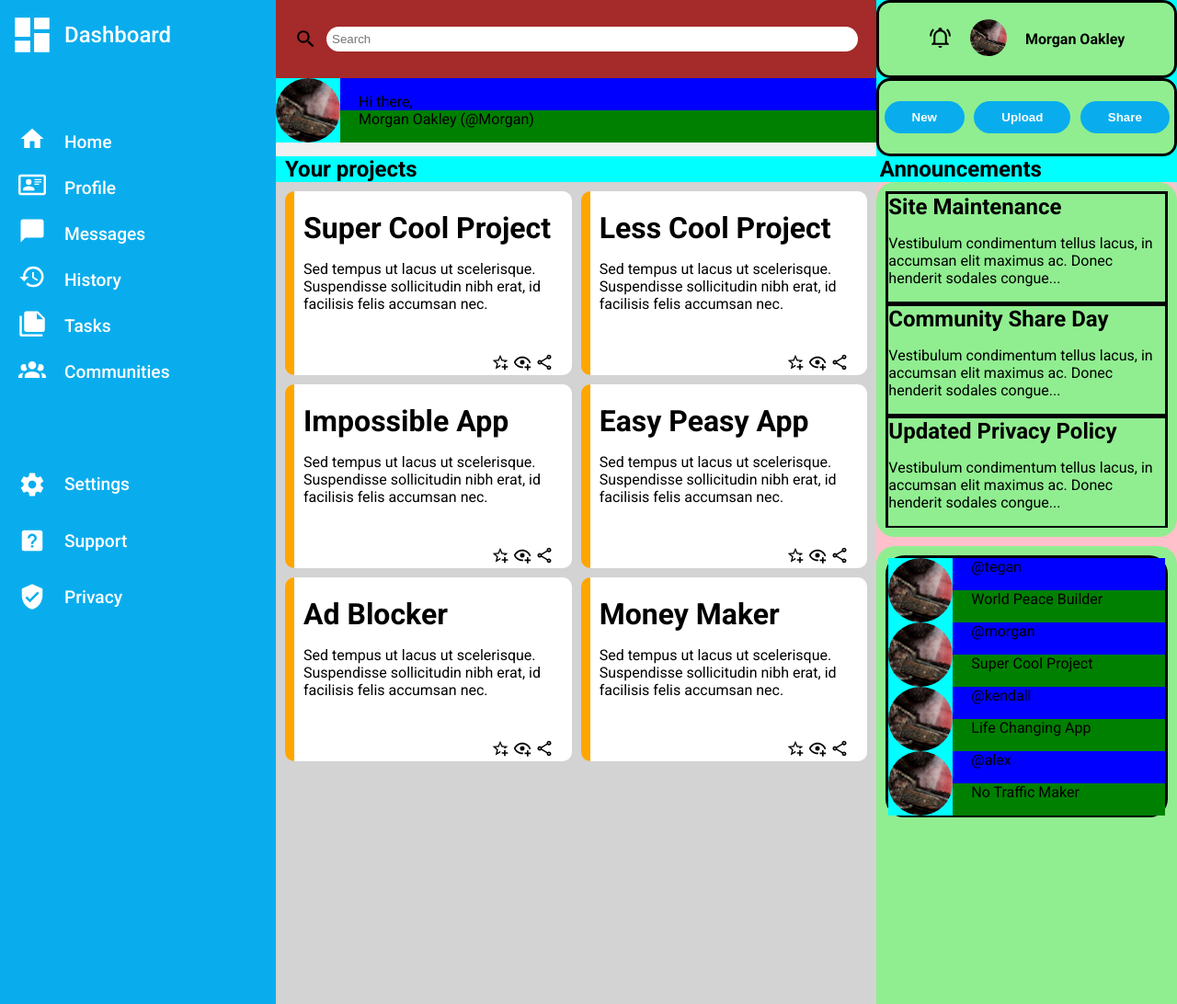
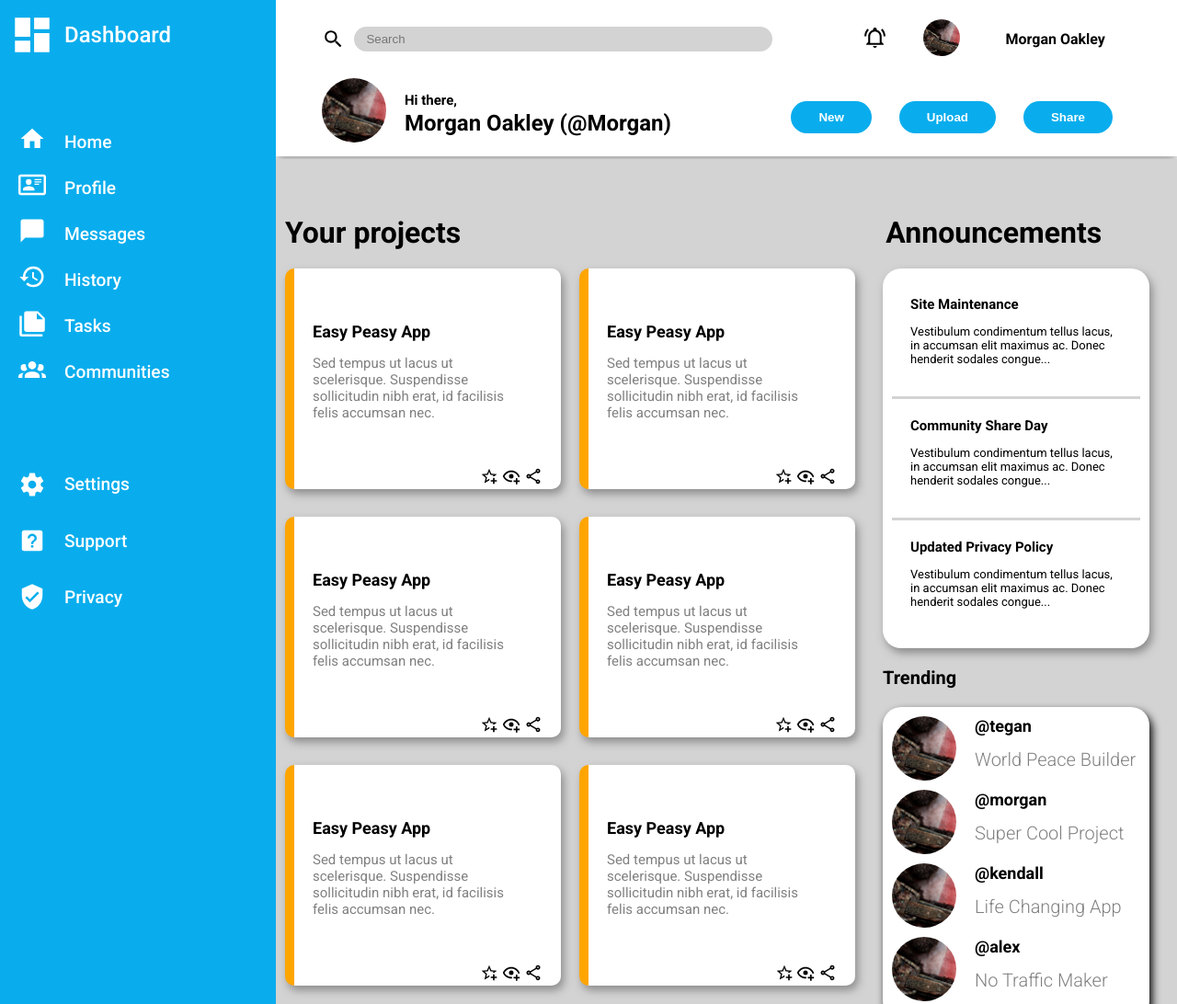
Before and after one commit to GamercoderX/odin-Project-Admin-Dashboard, a plain HTML site: page index.html in a window 1280 px wide. Shown: the top 1092 px of the page at 92% size. Drawn offline with Linux system fonts and the light colour scheme.

Commit message:
Finished

```diff
--- a/index.html
+++ b/index.html
@@ -16,11 +16,11 @@
         <div class="header">
 
             <div class="left-side">
-                <div class="search-box" style="background-color: brown;"><img class="spyglass" src="icons/search.svg" alt=""><input class="search-bar" type="text" placeholder="Search"></div>
-                <div class="a-profile">
+                <div class="search-box"><img class="spyglass" src="icons/search.svg" alt=""><input class="search-bar" type="text" placeholder="  Search"></div>
+                <div class="a-profile fifty">
                     <div class="one"><img class="kratos-p" src="icons/kratos.jpeg" alt=""></div>
                     <div class="two"><p>Hi there,</p> </div>
-                    <div class="drei">Morgan Oakley (@Morgan)</div>
+                    <div class="drei topp">Morgan Oakley (@Morgan)</div>
 
                 </div>
         </div>
@@ -57,60 +57,60 @@
         </div>
         <div class="main-content">
             <div class="headings">
-                <h2 class="hh1">Your projects</h2>
-                <h2 class="hh2">Announcements</h2>
+                <h1 class="hh1">Your projects</h1>
+                <h1 class="hh2">Announcements</h1>
             </div>
             <div class="main-columns">
                 <div class="six-boxes" style="background-color: lightgrey;">
                 <div class="box-aqua">
-                    <div>
-                        <h1>Super Cool Project</h1>
+                    <div class="thebox">
+                        <p class="titles">Easy Peasy App</p>
                         <p class="para">Sed tempus ut lacus ut scelerisque. Suspendisse sollicitudin nibh erat, id facilisis felis accumsan nec.</p>
                     </div>
                     <div class="icons"> <img class="stars" src="icons/star.svg" alt=""> <img class="eyes" src="icons/eye.svg" alt=""> <img class="shares" src="icons/share.svg" alt=""></div>
 
                 </div>
                 <div class="box-aqua">
-                    <div>
-                        <h1>Less Cool Project</h1>
+                    <div class="thebox">
+                        <p class="titles">Easy Peasy App</p>
                         <p class="para">Sed tempus ut lacus ut scelerisque. Suspendisse sollicitudin nibh erat, id facilisis felis accumsan nec.</p>
                     </div>
                     <div class="icons"> <img class="stars" src="icons/star.svg" alt=""> <img class="eyes" src="icons/eye.svg" alt=""> <img class="shares" src="icons/share.svg" alt=""></div>
                 </div>
                 <div class="box-aqua">
-                    <div>
-                        <h1>Impossible App</h1>
+                    <div class="thebox">
+                        <p class="titles">Easy Peasy App</p>
                         <p class="para">Sed tempus ut lacus ut scelerisque. Suspendisse sollicitudin nibh erat, id facilisis felis accumsan nec.</p>
                     </div>
                     <div class="icons"> <img class="stars" src="icons/star.svg" alt=""> <img class="eyes" src="icons/eye.svg" alt=""> <img class="shares" src="icons/share.svg" alt=""></div>
                 </div>
                 <div class="box-aqua">
-                    <div>
-                        <h1>Easy Peasy App</h1>
+                    <div class="thebox">
+                        <p class="titles">Easy Peasy App</p>
                         <p class="para">Sed tempus ut lacus ut scelerisque. Suspendisse sollicitudin nibh erat, id facilisis felis accumsan nec.</p>
                     </div>
                     <div class="icons"> <img class="stars" src="icons/star.svg" alt=""> <img class="eyes" src="icons/eye.svg" alt=""> <img class="shares" src="icons/share.svg" alt=""></div>
                 </div>
                 <div class="box-aqua">
-                    <div>
-                        <h1>Ad Blocker</h1>
+                    <div class="thebox">
+                        <p class="titles">Easy Peasy App</p>
                         <p class="para">Sed tempus ut lacus ut scelerisque. Suspendisse sollicitudin nibh erat, id facilisis felis accumsan nec.</p>
                     </div>
                     <div class="icons"> <img class="stars" src="icons/star.svg" alt=""> <img class="eyes" src="icons/eye.svg" alt=""> <img class="shares" src="icons/share.svg" alt=""></div>
                 </div>
                 <div class="box-aqua">
-                    <div>
-                        <h1>Money Maker</h1>
+                    <div class="thebox">
+                        <p class="titles">Easy Peasy App</p>
                         <p class="para">Sed tempus ut lacus ut scelerisque. Suspendisse sollicitudin nibh erat, id facilisis felis accumsan nec.</p>
                         <div class="icons"> <img class="stars" src="icons/star.svg" alt=""> <img class="eyes" src="icons/eye.svg" alt=""> <img class="shares" src="icons/share.svg" alt=""></div>
                     </div>
 
                 </div>
                 </div>
-                <div class="two-boxes" style="background-color: pink;">
+                <div class="two-boxes">
 
-                <div class="box-lightgreen">
-                    <div>
+                <div class="topbox-lightgreen">
+                    <div class="announce">
                         <h2>Site Maintenance</h2>
                         <p>Vestibulum condimentum tellus lacus, in accumsan elit maximus ac. Donec henderit sodales congue...</p>
                     </div>
@@ -118,37 +118,37 @@
                         <h2>Community Share Day</h2>
                         <p>Vestibulum condimentum tellus lacus, in accumsan elit maximus ac. Donec henderit sodales congue...</p>
                     </div>
-                    <div>
+                    <div class="upp">
                         <h2>Updated Privacy Policy</h2>
                         <p>Vestibulum condimentum tellus lacus, in accumsan elit maximus ac. Donec henderit sodales congue...</p>
                     </div>
                 </div>
                 <div class="box-lightgreen">
-
+                    <p class="trnding">Trending</p>
                         <div class="the-profiles">
                             <div class="a-profile tegan">
-                                <div class="one"><img class="kratos-p" src="icons/kratos.jpeg" alt=""></div>
-                                <div class="two">@tegan </div>
-                                <div class="drei">World Peace Builder</div>
+                                <div class="one tegan"><img class="kratos-p" src="icons/kratos.jpeg" alt=""></div>
+                                <div class="two topright ats">@tegan </div>
+                                <div class="drei four">World Peace Builder</div>
 
                             </div>
 
-                            <div class="a-profile">
+                            <div class="a-profile tegan">
                                 <div class="one"><img class="kratos-p" src="icons/kratos.jpeg" alt=""></div>
-                                <div class="two">@morgan </div>
+                                <div class="two ats">@morgan </div>
                                 <div class="drei">Super Cool Project</div>
 
                             </div>
-                            <div class="a-profile">
+                            <div class="a-profile tegan">
                                 <div class="one"><img class="kratos-p" src="icons/kratos.jpeg" alt=""></div>
-                                <div class="two">@kendall </div>
+                                <div class="two ats">@kendall </div>
                                 <div class="drei">Life Changing App</div>
 
                             </div>
-                            <div class="a-profile">
-                                <div class="one"><img class="kratos-p" src="icons/kratos.jpeg" alt=""></div>
-                                <div class="two">@alex </div>
-                                <div class="drei">No Traffic Maker</div>
+                            <div class="a-profile tegan">
+                                <div class="one bottomleft"><img class="kratos-p" src="icons/kratos.jpeg" alt=""></div>
+                                <div class="two ats">@alex </div>
+                                <div class="drei bottomright">No Traffic Maker</div>
 
                             </div>
                         </div>
--- a/styles.css
+++ b/styles.css
@@ -7,18 +7,29 @@ body {
     overflow: auto;
     word-wrap: break-word;
     position: relative;
+    padding: 20px;
+    margin-bottom: 10px;
+    box-shadow: 3px 5px 10px rgba(111, 109, 109, 0.7);
 }
+
+
+
+
 .grid-container {
     display: grid;
     grid-template-columns: 300px 1fr; /* Sidebar takes 200px, main content takes remaining space */
     grid-template-rows: 170px 1fr; /* Header takes 100px, rest for main content */
     /* gap: 10px; Add some space between grid items */
     height: 100vh; /* Make the grid container fill the viewport height */
+    grid-row-gap: 3px;
+
 }
 
 .header {
     grid-column: 2 / span 2; /* Header spans both columns */
-    background-color: #f0f0f0;
+    background-color: white;
+
+
 }
 
 .sidebar {
@@ -37,7 +48,15 @@ body {
     background-color: lightgrey;
     grid-row: 2/3;
     grid-column: 2/3;
+    padding-right: 20px;
 
+    /* box-shadow: inset 0px 5px 0px rgba(111, 109, 109, 0.5); */
+
+
+}
+
+.header{
+    box-shadow: 0px 5px 10px rgba(70, 69, 69, 0.5);
 }
 
 h1 {
@@ -46,6 +65,7 @@ h1 {
 
 h2 {
     margin: 0px;
+    font-size: 15px;
 
 }
 
@@ -72,15 +92,20 @@ h2 {
     height: 200px;
 }
 
-.box-lightgreen{
-    background-color: lightgreen;
+.topbox-lightgreen{
+    margin-left: 20px;
+    margin-top: 10px;
+    background-color: white;
+    box-shadow: 3px 5px 10px rgba(108, 106, 106, 0.7);
+
 }
 
 .six-boxes{
     display: grid;
     grid-template-columns: 1fr 1fr;
-    gap: 10px;
-    height: 600px;
+    gap: 20px;
+    height: 300px;
+    /* height: 600px; 600 */
     margin: 10px;
 }
 
@@ -88,8 +113,9 @@ h2 {
     display: grid;
     justify-content: center;
     grid-template-rows: 1fr 2fr;
-    gap: 10px;
+    gap: 0px;
     border-radius: 10px;
+    margin-right: 10px;
 
 }
 
@@ -98,18 +124,27 @@ h2 {
     display: flex;
     align-items: center;
     justify-content: center;
+    gap: 30px;
+}
+
+.kratos-hrt{
+    margin-left: 20px;
+    margin-right: 30px;
 }
 
 .search-box{
     padding: 20px;
+    padding-left: 50px;
     gap: 10px;
+    /* width: 600px; */
 }
 .search-bar{
     width: 100%;
     grid-column: 1/2;
     grid-row: 1/2;
     border-radius: 20px;
-    border-style: none;
+    border: none;
+    background-color: lightgray;
     padding: 6px;
 
 }
@@ -121,26 +156,23 @@ h2 {
     grid-template-columns: 2fr 1fr;
 }
 
-/* .oakley-profile{
-    background-color: pink;
-    display: grid;
-    grid-template-columns: 1fr 3fr;
-} */
-
 .the-profiles{
     border-radius: 20px;
     border-style: solid;
+    padding:   10px;
+    background-color: white;
+    margin-left: 20px;
 }
 
 .header-right{
-    background-color: aqua;
+    background-color: lightgrey;
     display: grid;
     grid-template-rows: 1fr 1fr;
 }
 
 .profile-pic{
     display: grid;
-    background-color: aqua;
+    background-color: lightgrey;
     border-style: solid;
     border-radius: 15px;
     justify-content: center;
@@ -165,7 +197,7 @@ h2 {
 
 .profile-details > div{
     display: grid;
-    background-color: lightgreen;
+    background-color: lightgrey;
     border-style: solid;
     border-radius: 15px;
     justify-content: center;
@@ -175,17 +207,14 @@ h2 {
 .header-right-top{
     display: grid;
     grid-template-columns: 1fr 1fr 1fr;
-    background-color: lightgreen;
-    border-style: solid;
-    border-radius: 15px;
+    background-color: white;
+
 }
 
 .header-right-bottom{
     display: grid;
     grid-template-columns: 1fr 1fr 1fr;
-    background-color: lightgreen;
-    border-style: solid;
-    border-radius: 15px;
+    background-color: white;
 }
 
 .left-side{
@@ -200,13 +229,13 @@ h2 {
 .trending-profiles{
     display: grid;
     grid-template-columns: 1fr 3fr;
-    background-color: pink;
+    background-color: lightgrey;
 
 }
 
 .trending-sub{
     display: grid;
-    background-color: lightskyblue;
+    background-color: lightgrey;
     border-style: solid;
     border-radius: 15px;
     justify-content: center;
@@ -216,13 +245,13 @@ h2 {
 .trending-sub2{
     display: grid;
     grid-template-rows: 1fr 1fr;
-    background-color: lightgoldenrodyellow;
+    background-color: lightgrey;
 
 }
 
 .trending-sub2 > div{
     display: grid;
-    background-color: lightcyan;
+    background-color: lightgrey;
     border-style: solid;
     border-radius: 15px;
     justify-content: center;
@@ -232,7 +261,7 @@ h2 {
 
 /* icon stuff */
 .six{
-    /* background-color: pink; */
+
     color: white;
     display: flex;
     align-items: end;
@@ -320,6 +349,8 @@ h2 {
 display: grid;
 grid-template-columns: 70px 1fr 1fr;
 grid-template-rows: 35px 35px;
+margin-bottom: 10px;
+padding-left: 50px;
 
 }
 
@@ -329,16 +360,16 @@ grid-template-rows: 35px 35px;
 }
 
 .one{
-    background-color: aqua;
+    background-color: white;
     grid-row: 1/3;
     grid-column: 1/2;
 }
 .two{
-    background-color: blue;
+    background-color: white;
     grid-column: 2/4
 }
 .drei{
-    background-color: green;
+    background-color: white;
     grid-column: 2/4;
     grid-row: 2/3
 }
@@ -366,11 +397,14 @@ button{
 
 }
 
+
+
 .icons{
     position: absolute;
     bottom: 0;
     right: 0;
     padding-right: 20px;
+
 }
 
 .kratos-hrt{
@@ -416,21 +450,29 @@ button{
    padding-bottom:
 }
 
-.box-lightgreen{
+.topbox-lightgreen{
     border-radius: 20px;
     padding: 10px;
 }
 
 .box-lightgreen > div {
-    border-bottom: 2px;
+    border-left: 0px;
+    border-right: 0px;
+    border-top: 0px;
+    border-bottom: 0px;
     border-style: solid;
+    border-color: lightgrey;
+    box-shadow: 3px 5px 10px;
 
 }
 
+
+
 .headings  {
     display: flex;
-    background-color: aqua;
+    background-color: lightgrey;
     padding-left: 10px;
+    margin-top: 40px;
 
 
 
@@ -439,8 +481,122 @@ button{
 
 .hh1 {
     flex: 2;
+
 }
 
 .hh2 {
     flex: 1;
+    position: relative;
+    right: -20px;
+
 }
+
+.tegan {
+    border-top-left-radius: 20px;
+
+}
+
+.topright {
+    border-top-right-radius: 19px;
+
+}
+
+.bottomright {
+    border-bottom-right-radius: 19px;
+
+}
+
+.bottomleft{
+    border-bottom-left-radius: 19px;
+}
+
+.topbox-lightgreen div:nth-child(2){
+    border-bottom: solid;
+    border-color: lightgrey;
+
+}
+
+.topbox-lightgreen div:nth-child(1){
+    border-bottom: solid;
+    border-color: lightgrey;
+
+}
+
+.trnding{
+    font-weight: bold;
+    font-size: 20px;
+    position: relative;
+    left: 20px;
+}
+
+.topbox-lightgreen > div{
+    padding: 20px;
+}
+
+.topbox-lightgreen > p{
+
+}
+
+.para{
+    font-size: 15px;
+}
+
+.topbox-lightgreen > div > p{
+    font-size: 13px;
+}
+
+.titles{
+    margin-bottom: 0px;
+    font-weight: bold;
+    font-size: 18px;
+}
+
+.thebox{
+    padding: 20px;
+    padding-left: 10px;
+    font-size: 15px;
+}
+
+.two p {
+    font-size: 15px;
+    font-weight: bold;
+}
+
+.drei {
+    font-size: 24px;
+    font-weight: bold;
+}
+
+.header-right-bottom{
+    padding-right: 70px;
+}
+
+.a-profile, .tegan{
+    padding: 0px;
+}
+
+
+.drei, .four {
+    font-size: 20px;
+    font-weight: 300;
+    color: grey;
+}
+
+.ats{
+    font-weight: bold;
+    font-size: 18px;
+}
+
+.fifty{
+    padding-left: 50px;
+}
+
+.topp{
+    font-size: 24px;
+    font-weight: bold;
+    color: black;
+}
+
+.para{
+    color: grey;
+}
```
